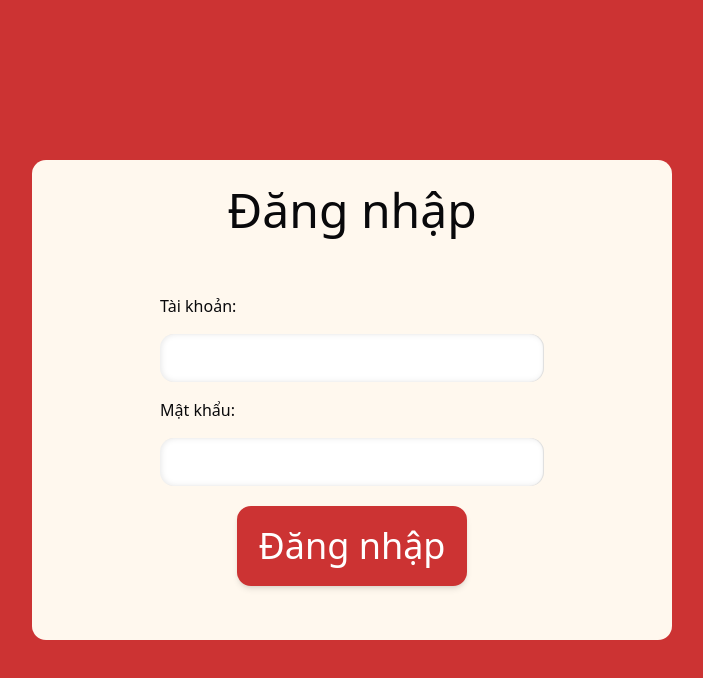
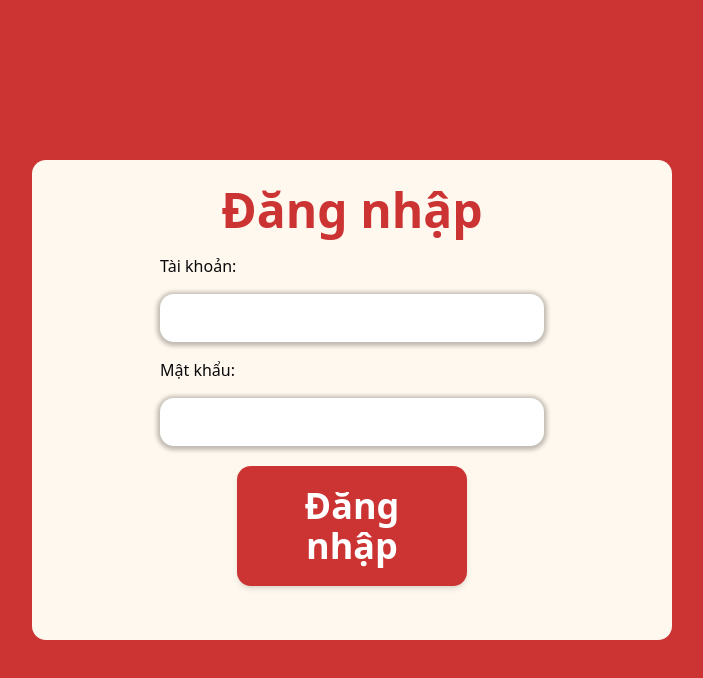
Before and after one commit to NguyenToanThang-kotaru/Chick-Beef, a React (Vite) app in the folder Client/: page /admin/login in a window 1280 px wide. Shown: the top 678 px of the page, without its empty margins (288-991 px from the left). Built offline with nearby package versions, Linux system fonts and the light colour scheme.

Commit message:
fix layout dang nhap

```diff
--- a/Client/src/pages/admin/Login/Login.jsx
+++ b/Client/src/pages/admin/Login/Login.jsx
@@ -11,7 +11,7 @@ export default function AdminLogin() {
         style={{ padding: "10%", paddingTop: "2%" }}
         className="bg-[#FFF8EE] rounded-xl w-1/2 h-3/5"
       >
-        <div className="w-full text-5xl text-mainRedfont-bold text-center mb-15">
+        <div className="w-full text-5xl text-mainRed font-bold text-center mb-5">
           Đăng nhập
         </div>
 
@@ -20,11 +20,8 @@ export default function AdminLogin() {
           <input
             id="usr"
             type="text"
-            className="mb-4 bg-[#FFFFFF] w-full rounded-xl p-3 inset-shadow-xs/10"
-            style={{
-              boxShadow:
-                "inset 1px 0 6px rgba(0,0,0,0.1), inset -1px 0 1px rgba(0,0,0,0.1)",
-            }}
+            className="mb-4 bg-[#FFFFFF] w-full rounded-xl p-3 shadow-[0_1px_4px_3px_rgba(0,0,0,0.25)]"
+
           />
         </div>
 
@@ -33,11 +30,8 @@ export default function AdminLogin() {
           <input
             id="pwd"
             type="text"
-            className="bg-[#FFFFFF] w-full rounded-xl p-3"
-            style={{
-              boxShadow:
-                "inset 1px 0 6px rgba(0,0,0,0.1), inset -1px 0 1px rgba(0,0,0,0.1)",
-            }}
+            className="bg-[#FFFFFF] w-full rounded-xl p-3 shadow-[0_1px_4px_3px_rgba(0,0,0,0.25)]"
+
           />
         </div>
         <div className="w-full text-center mt-5">
@@ -50,6 +44,7 @@ export default function AdminLogin() {
             text-4xl
             text-white
             p-5
+            font-bold
             shadow-md
             transition
             duration-300
```
